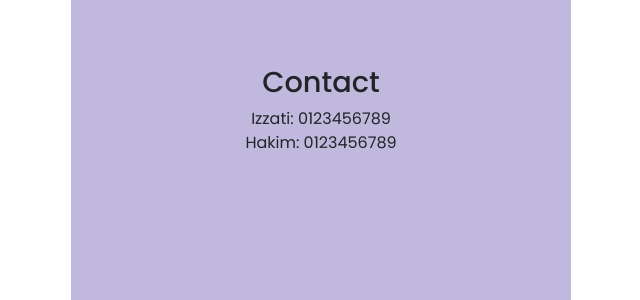
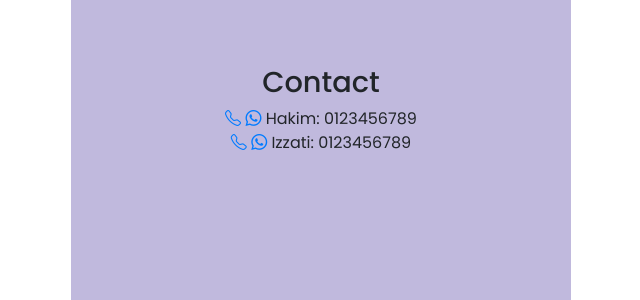
Before and after one commit to DenHafiz69/wedding-invitation, a Flask app: page / in a window 1280 px wide. Shown: the part 2682-2982 px from the top of the page, without its empty margins (319-959 px from the left). Run offline with Flask 3, Linux system fonts and the light colour scheme; some libraries are stand-ins or nearby versions.

Commit message:
Add contacts and logos

```diff
--- a/templates/contact.html
+++ b/templates/contact.html
@@ -2,8 +2,24 @@
     <div id="contact" class="content">
         <h2>Contact</h2>
         <ul class="list-unstyled">
-            <li>Izzati: 0123456789</li>
-            <li>Hakim: 0123456789</li>
+            <li>
+                <a class="contact-info" href="#">
+                    <i class="bi bi-telephone"></i>
+                </a>
+                <a class="contact-info" href="#">
+                    <i class="bi bi-whatsapp"></i>
+                </a>
+                <span>Hakim: 0123456789</span>
+            </li>
+            <li>
+                <a class="contact-info" href="#">
+                    <i class="bi bi-telephone"></i>
+                </a>
+                <a class="contact-info" href="#">
+                    <i class="bi bi-whatsapp"></i>
+                </a>
+                <span>Izzati: 0123456789</span>
+            </li>
         </ul>
     </div>
 </div>
```
